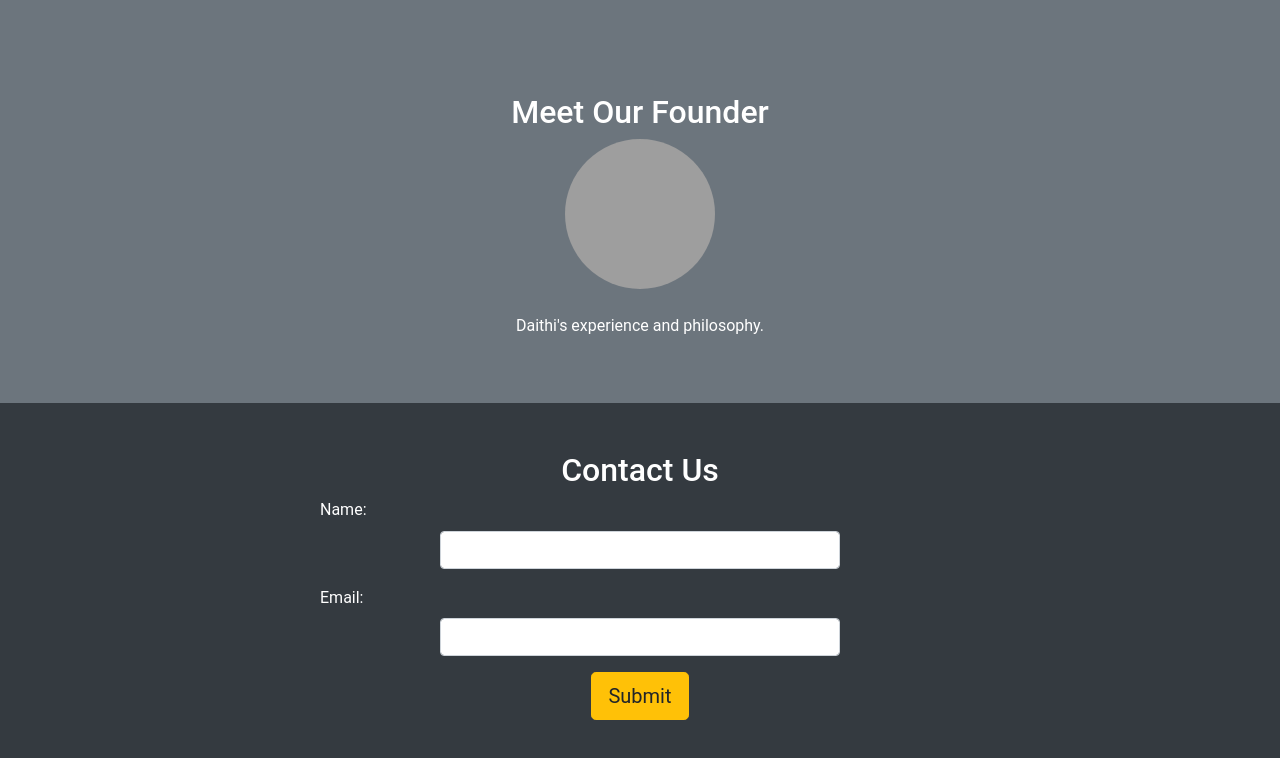
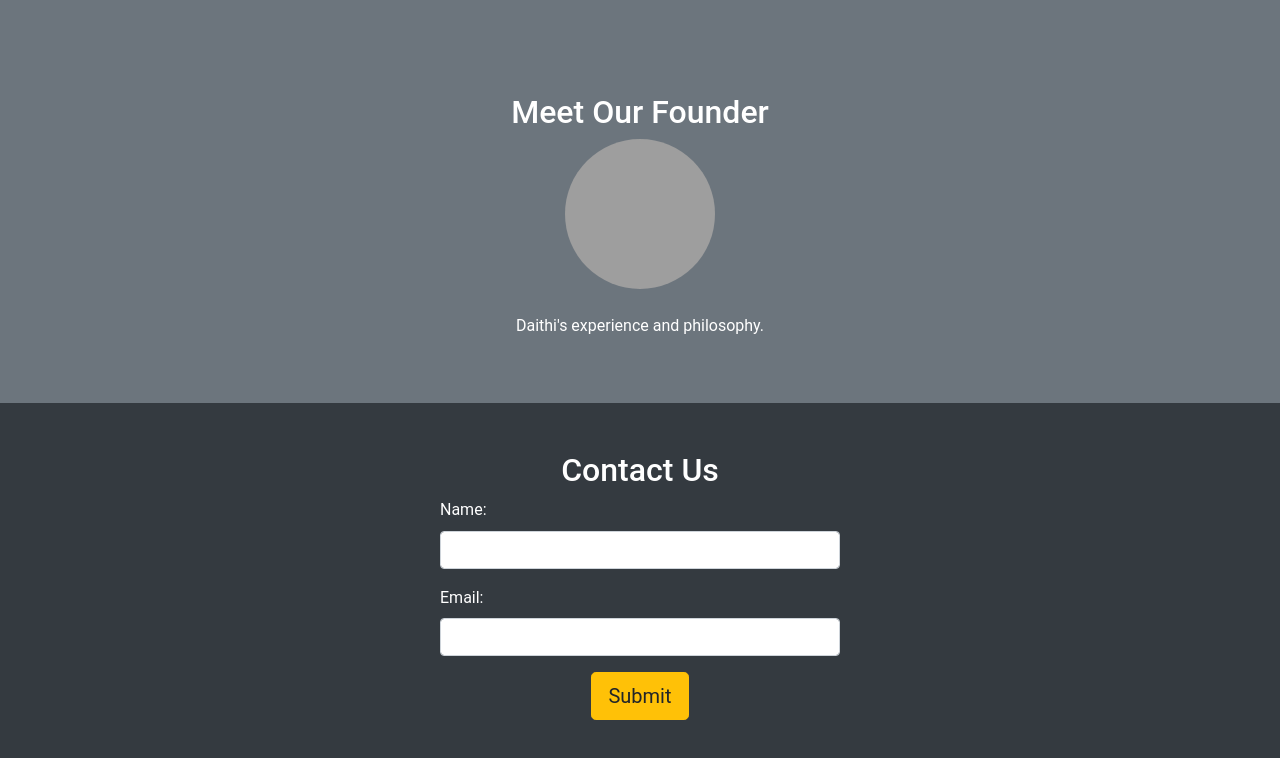
Before and after one commit to DaithiShan/greatmarketing.ie, a plain HTML site: page index.html in a window 1280 px wide. Shown: the part 1353-2111 px from the top of the page. Drawn offline with nearby package versions, Linux system fonts and the light colour scheme; grey boxes are pictures that could not be loaded.

Commit message:
Fix contact form labels algn

```diff
--- a/styles.css
+++ b/styles.css
@@ -67,21 +67,23 @@ img.rounded-circle {
 
 /* Contact Form */
 form .form-group {
-    text-align: left;
+    text-align: center; /* Center the form group */
     margin: 0 auto;
 }
 form label {
     display: block;
-    margin-bottom: 0.5rem;
+    margin: 0 auto 0.5rem auto; /* Center the labels above the input fields */
+    max-width: 400px; /* Ensure the labels align with the input fields */
+    text-align: left; /* Left-align the text within the centered labels */
 }
 form .form-control {
     width: 100%;
     max-width: 400px;
-    margin: 0 auto 1rem auto;
+    margin: 0 auto 1rem auto; /* Center the input fields */
 }
 form .btn {
     display: block;
-    margin: 0 auto;
+    margin: 0 auto; /* Center the submit button */
 }
 
 /* Responsive Design */
```
